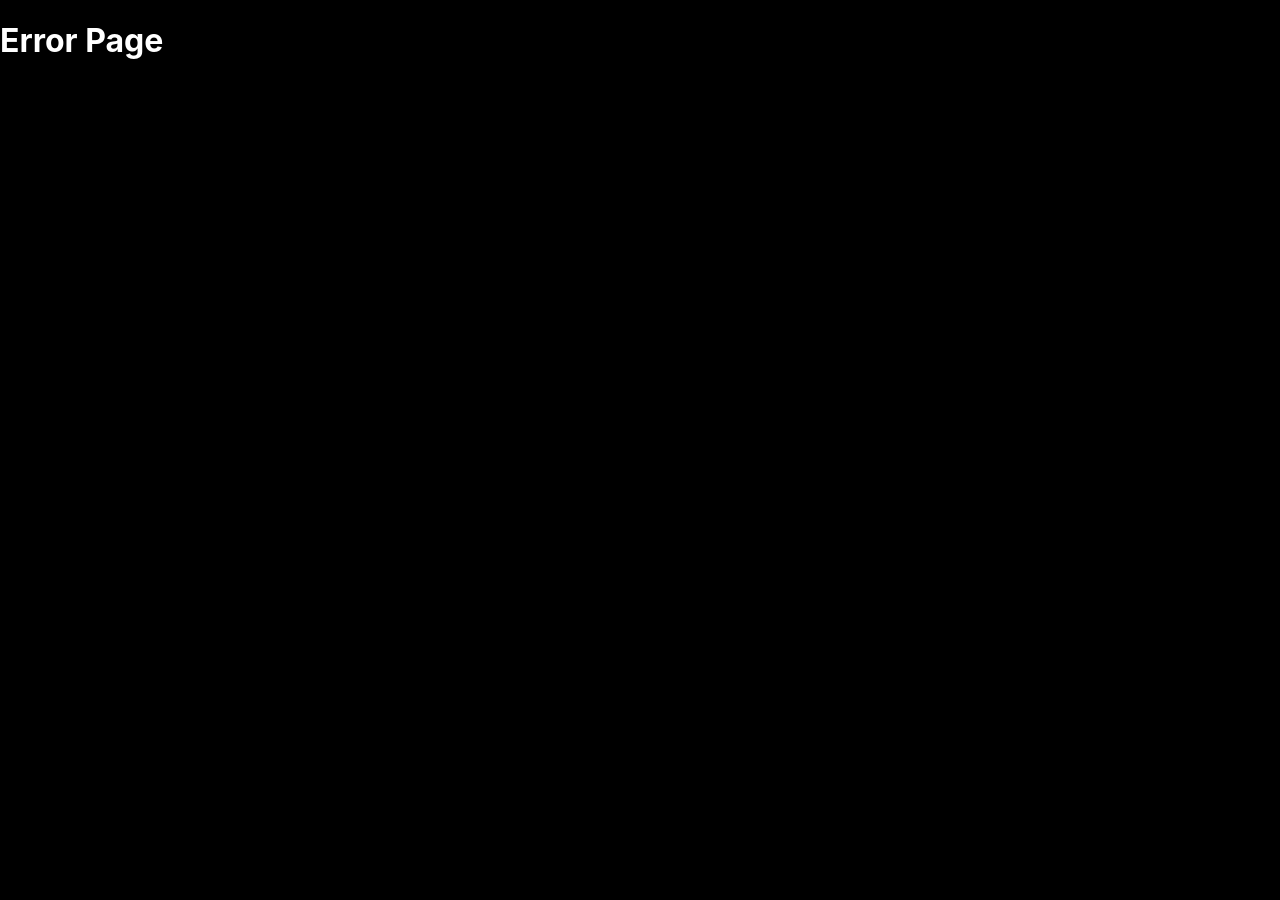
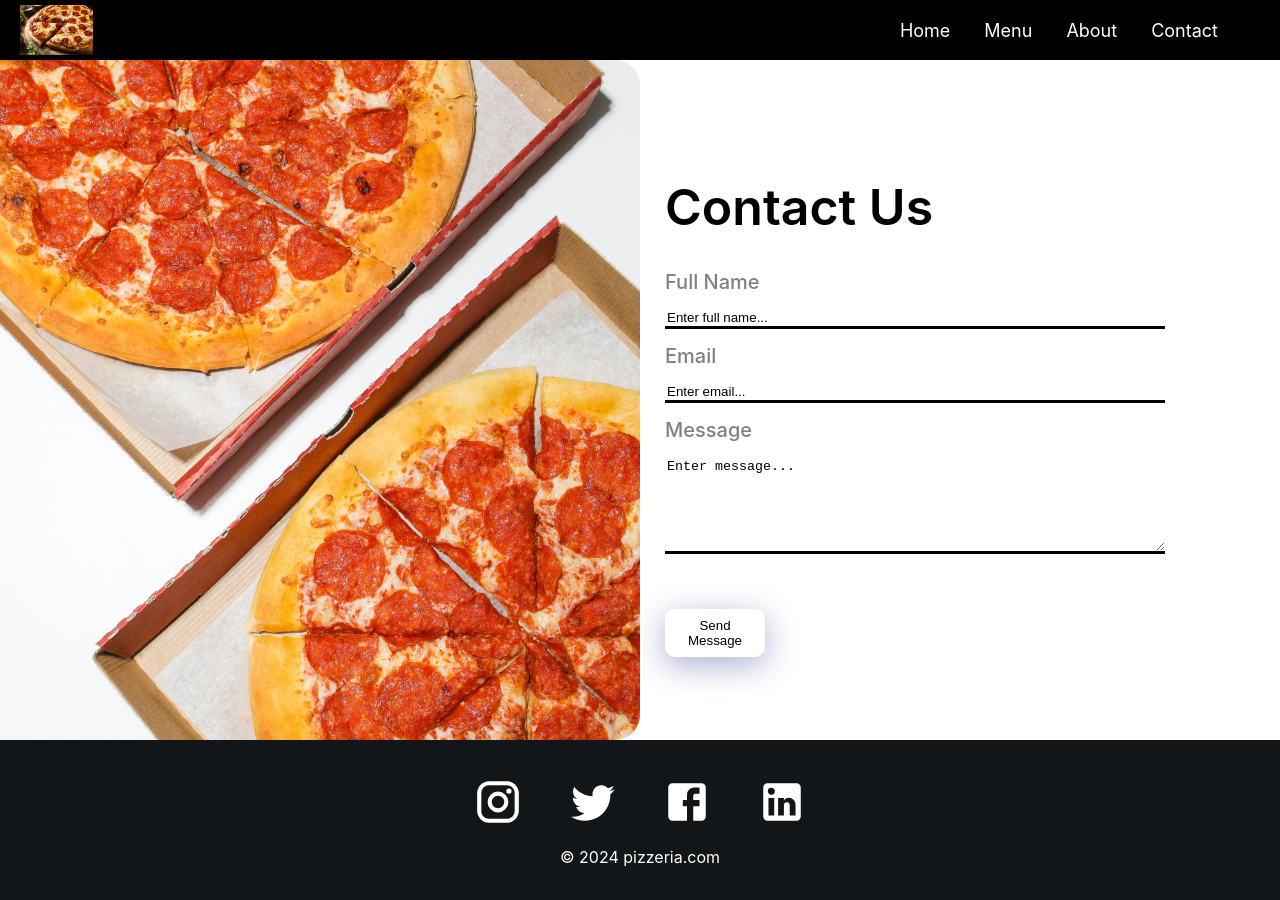
Before and after one commit to IMADDABLIGI/WebDevPlayground, a React (Create React App) app in the folder reactwebsite/: page /contact in a window 1280 px wide. Before the commit this address had no page. Before the commit the page ends 800 px from the top, so only its background shows below. Built offline with nearby package versions, Linux system fonts and the light colour scheme.

Commit message:
(ReactWebsite) - ContactPage almost Done

```diff
--- a/reactwebsite/src/App.js
+++ b/reactwebsite/src/App.js
@@ -3,6 +3,7 @@ import { createBrowserRouter, RouterProvider } from 'react-router-dom';
 import Home from './component/home/Home';
 import ErrorPage from './component/home/ErrorPage';
 import Menu from './component/menu/Menu'
+import Contact from './component/contact/Contact';
 
 
 function App() {
@@ -20,6 +21,10 @@ function App() {
     {
       path: '/menu',
       element: <Menu />
+    },
+    {
+      path: '/contact',
+      element: <Contact />
     }
   ])
 
--- /dev/null
+++ b/reactwebsite/src/component/contact/Contact.jsx
@@ -0,0 +1,40 @@
+import React from 'react'
+import leftImage from '../../assets/pizzaLeft.jpg'
+import '../../styles/Contact.css'
+import NavBar from '../navbar/NavBar'
+import Footer from '../footer/Footer'
+
+function Contact() {
+  return (
+    <>
+    <NavBar />
+    <div className='contact'>
+        <div className='leftSide' style={{backgroundImage: `url(${leftImage})`}} />
+
+        <div className='rightSide'>
+          <h1> Contact Us </h1>
+          <form id='contactForm'>
+            <label htmlFor='name' > Full Name </label>
+            <input name='name' placeholder='Enter full name...' />
+            <label htmlFor='email' > Email </label>
+            <input name='email' placeholder='Enter email...' />
+            <label htmlFor='message' > Message </label>
+            <textarea
+              rows='6'
+              name='message'
+              placeholder='Enter message...'
+              required
+            />
+            <button> Send Message </button>
+          </form>
+
+
+
+        </div>
+    </div>
+    <Footer />
+    </>
+  )
+}
+
+export default Contact
--- /dev/null
+++ b/reactwebsite/src/styles/Contact.css
@@ -0,0 +1,74 @@
+.contact {
+    display: flex;
+    height: 85vh;
+    background-color: white;
+}
+
+
+.contact .leftSide {
+    height: 100%;
+    flex: 50%;
+    background-position: center;
+    background-size: cover;
+    border-top-right-radius: 25px;
+    border-bottom-right-radius: 25px;
+}
+
+.contact .rightSide {
+    flex: 50%;
+    display: flex;
+    height: 100%;
+    flex-direction: column;
+    background-color: white;
+    justify-content: center;
+}
+
+.contact .rightSide h1 {
+    color: black;
+    margin-left: 25px;
+    font-weight: 600;
+    font-size: 50px;
+}
+
+/* Form */
+
+#contactForm {
+    display: flex;
+    flex-direction: column;
+    margin-left: 25px;
+    width: 500px;
+    gap: 15px;
+}
+
+#contactForm label {
+    color: gray;
+    font-weight: 500;
+    font-size:20px;
+}
+
+#contactForm textarea::placeholder,
+#contactForm input::placeholder {
+    color: black;
+}
+
+#contactForm textarea,
+#contactForm input{
+    border: none;
+    border-bottom: solid black;
+}
+
+
+#contactForm button {
+    margin-top: 40px;
+    width: 100px;
+    text-decoration: none;
+    padding: 8px 15px;
+    cursor: pointer;
+    color: black;
+    background: rgba( 255, 255, 255, 0.25 );
+    border-radius: 10px;
+    border: 1px solid rgba( 255, 255, 255, 0.18 );
+    box-shadow: 0 8px 32px 0 rgba( 31, 38, 135, 0.37 );
+    backdrop-filter: blur( 4px );
+    -webkit-backdrop-filter: blur( 4px );
+}
```
